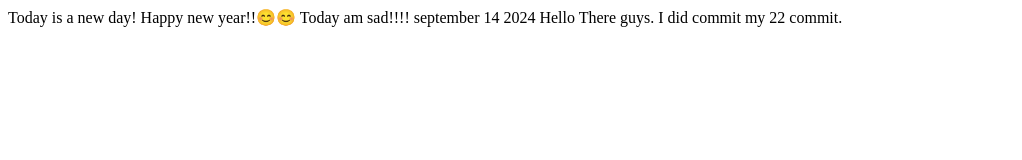
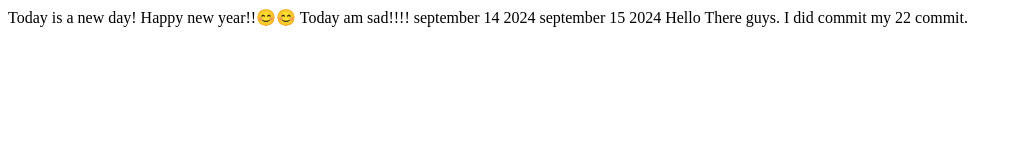
Before and after one commit to fanual-software-dev/Personal-Portfoilio.github.io, a plain HTML site: page New.html in a window 1280 px wide. Shown: the whole page, without its empty margins (0-1022 px from the left). Drawn offline with Linux system fonts and the light colour scheme.

Commit message:
Update New.html

```diff
--- a/New.html
+++ b/New.html
@@ -5,6 +5,7 @@
       Happy new year!!😊😊
       Today am sad!!!!
       september 14 2024
+      september 15 2024
       Hello There guys. I did commit my 22 commit.
     </div>
   </body>
```
